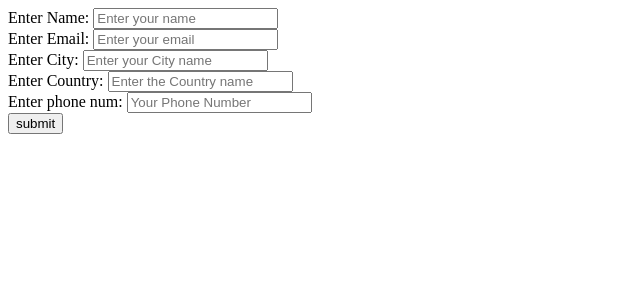
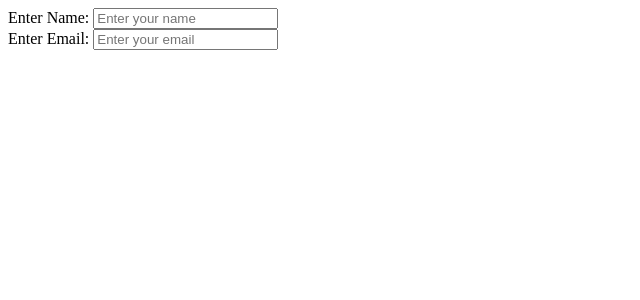
Before and after one commit to MHS-Lab/task3, a Flask app: page /join in a window 1280 px wide. Shown: the top 300 px of the page, without its empty margins (0-640 px from the left). Run offline with Flask 3, Linux system fonts and the light colour scheme.

Commit message:
Making it setup for Task

```diff
--- a/app.py
+++ b/app.py
@@ -22,14 +22,11 @@ def join():
     if request.method == 'POST':
         name = request.form['name']
         email = request.form['email']
-        city = request.form['city']
-        country = request.form['country']
-        phone = request.form['phone']
         with sqlite3.connect("datahouse.db") as users:
             cursor = users.cursor()
             cursor.execute("INSERT INTO PARTICIPANTS \
-            (name,email,city,country,phone) VALUES (?,?,?,?,?)",
-                           (name, email, city, country, phone))
+            (name,email) VALUES (?,?)",
+                           (name, email))
             users.commit()
         return render_template("index.html")
     else:
--- a/templates/join.html
+++ b/templates/join.html
@@ -9,13 +9,7 @@
             <input type="name" name="name" placeholder="Enter your name" required><br/>
             <label>Enter Email:</label>
             <input type="email" name="email" placeholder="Enter your email" required><br/>
-            <label>Enter City:</label>
-            <input type="name" name="city" placeholder="Enter your City name" required><br/>
-            <label>Enter Country:</label>
-            <input type="name" name="country" placeholder="Enter the Country name" required><br/>
-            <label>Enter phone num:</label>
-            <input type="name" name="phone" placeholder="Your Phone Number" required><br/>
-            <input type = "submit" value = "submit"/><br/>
+
         </form>
     </body>
 </html>
--- a/templates/participants.html
+++ b/templates/participants.html
@@ -13,9 +13,6 @@
             <tr>
               <th>Name</th>
               <th>Email</th>
-              <th>City</th>
-              <th>Country</th>
-              <th>Phone Number</th>
             </tr>
             {%for participant in data%}
                <tr>
```
